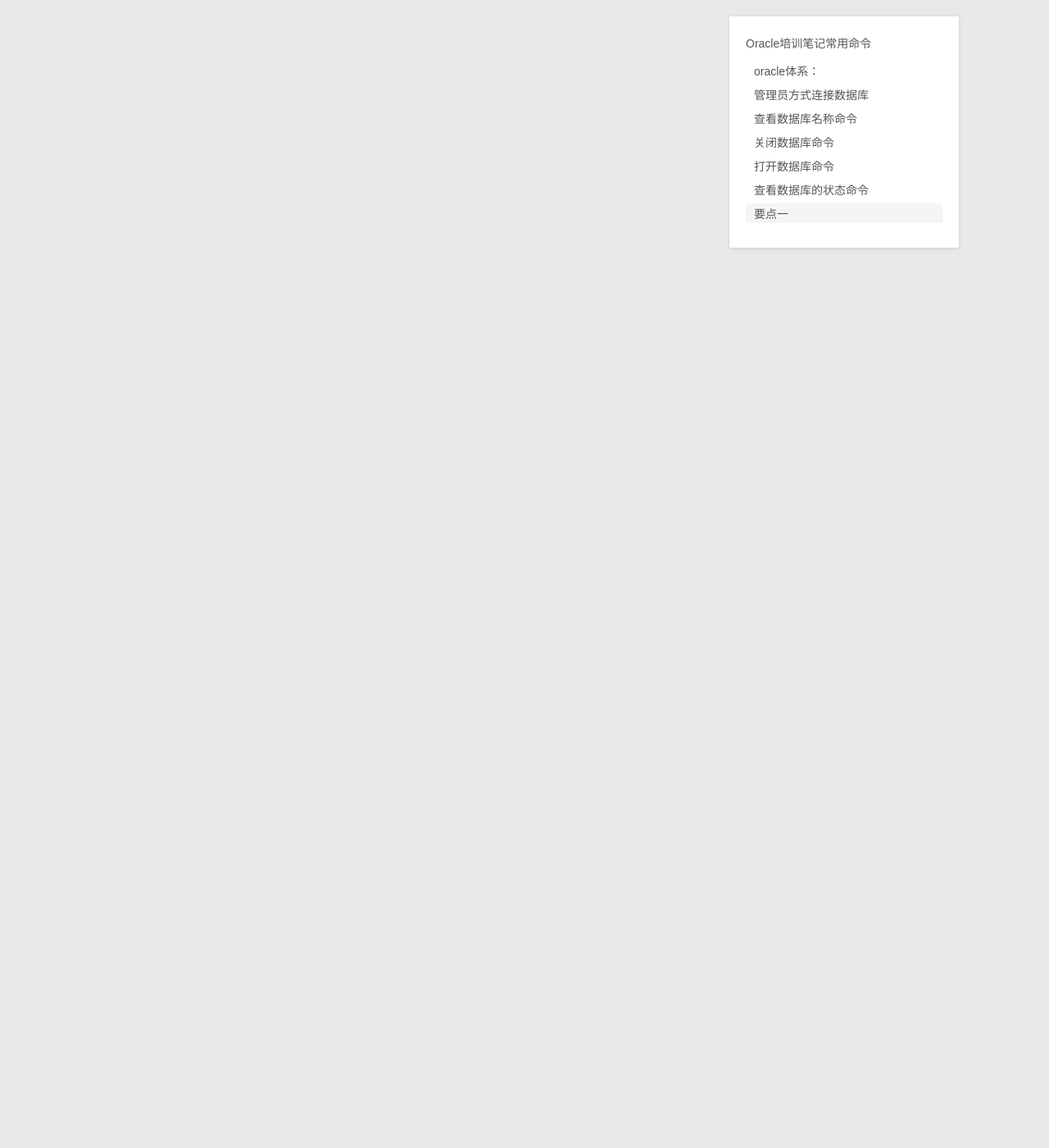
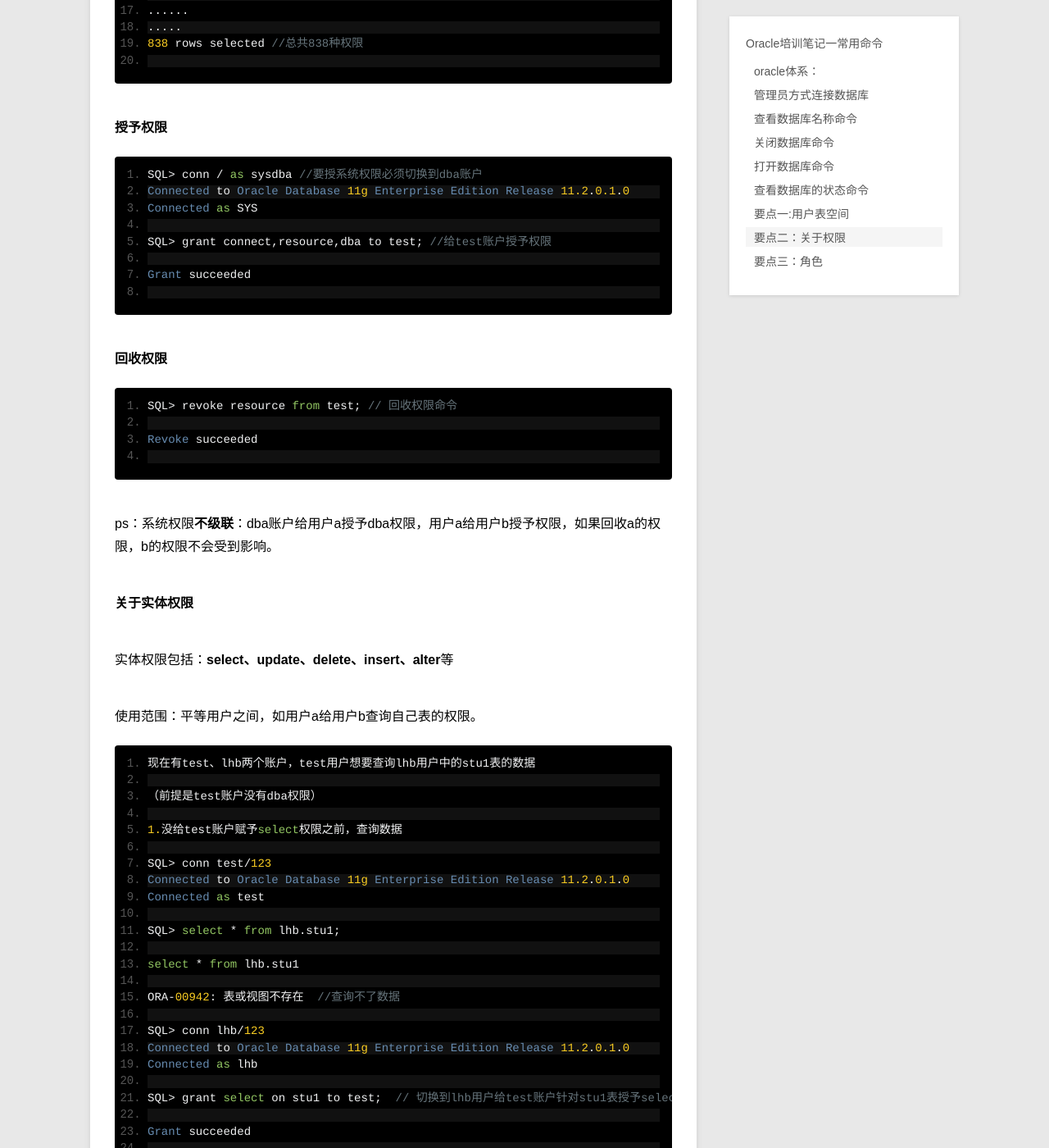
Before and after one commit to lihb/lihb.github.com, a Jekyll site: the page built from _posts/blog/2014-07-24-Oracle培训笔记一.md, in a window 1280 px wide and 1400 px high, scrolled down 8073 px. Shown: the whole window at 82% size. Built offline with Jekyll 4.4.1, drawn with Linux system fonts in a browser that asks for light colours; Markdown is read by kramdown in place of the engine named in the settings; comment, search, counter and statistics services are not loaded; some of the changed text lies outside the part shown.

Commit message:
modify oracle note 140725 10:29

````diff
--- a/_posts/blog/2014-07-24-Oracle培训笔记.md
+++ b/_posts/blog/2014-07-24-Oracle培训笔记一.md
@@ -1,6 +1,6 @@
 ---
 layout: post
-title: Oracle培训笔记
+title: Oracle培训笔记一
 description: 记录oracle要点和重点
 category: blog
 ---
@@ -121,7 +121,7 @@ OPEN   //open为正常
 
 ```
 
-## 要点一
+## 要点一:用户表空间
 
 
 **Oracle的功能由管理+开发完成**
@@ -182,7 +182,26 @@ ps：其中**usertemptbs1**为临时表空间的名字，**tempfile**表示临
 
 ps：数据文件的位置如下图所示：
 
-![数据文件](/images/shujuwenjian.jpg)
+![数据文件](/images/oracle/shujuwenjian.jpg)
+
+**增大表空间大小**
+
+- 方法一：增加数据文件
+
+```
+SQL> alter tablespace tbs2 add datafile 'c:\tablespace\tbs0725.dbf' size 10m;  //为tbs2表空间怎加一个数据文件
+
+Tablespace altered
+
+```
+- 方法二：修改原数据文件大小
+
+```
+SQL> alter database datafile 'c:\tablespace\tbs2.dbf' resize 25m; // 直接修改tbs2表空间的大小
+
+Database altered
+
+```
 
 **删除表空间命令**
 
@@ -290,8 +309,162 @@ STU3                           TBS1  //默认表空间已经改成tbs1了
 
 ```
 
+## 要点二：关于权限
 
+**分类**：
 
+ * 系统权限：系统规定的用户使用的数据库的权限（针对用户）
+
+   - connect：登陆数据库的权限
+
+   - resource：资源权限，用户可以创建实体（如：创建表、创建视图等）
+
+   - dba：管理员权限（系统管理的权限）
+
+ * 实体权限：某种权限用户对其他用户的表、视图的存取权限（针对表、视图）
+
+**查看dba用户的权限**
+
+```
+QL> conn / as sysdba
+Connected to Oracle Database 11g Enterprise Edition Release 11.2.0.1.0
+Connected as SYS
+
+SQL> select * from dba_sys_privs;
+
+GRANTEE                        PRIVILEGE                                ADMIN_OPTION
+------------------------------ ---------------------------------------- ------------
+DBA                            CREATE SESSION                           YES
+DBA                            ALTER SESSION                            YES
+DBA                            DROP TABLESPACE                          YES
+DBA                            BECOME USER                              YES
+DBA                            DROP ROLLBACK SEGMENT                    YES
+......
+......
+......
+......
+.....
+838 rows selected //总共838种权限
+
+```
+**授予权限**
+
+```
+SQL> conn / as sysdba //要授系统权限必须切换到dba账户
+Connected to Oracle Database 11g Enterprise Edition Release 11.2.0.1.0
+Connected as SYS
+
+SQL> grant connect,resource,dba to test; //给test账户授予权限
+
+Grant succeeded
+
+```
+
+**回收权限**
+
+```
+SQL> revoke resource from test; // 回收权限命令
+
+Revoke succeeded
+
+```
+
+ps：系统权限**不级联**：dba账户给用户a授予dba权限，用户a给用户b授予权限，如果回收a的权限，b的权限不会受到影响。
+
+**关于实体权限**
+
+实体权限包括：**select、update、delete、insert、alter**等
+
+使用范围：平等用户之间，如用户a给用户b查询自己表的权限。
+
+```
+现在有test、lhb两个账户，test用户想要查询lhb用户中的stu1表的数据
+
+（前提是test账户没有dba权限）
+
+1.没给test账户赋予select权限之前，查询数据
+
+SQL> conn test/123
+Connected to Oracle Database 11g Enterprise Edition Release 11.2.0.1.0
+Connected as test
+
+SQL> select * from lhb.stu1;
+
+select * from lhb.stu1
+
+ORA-00942: 表或视图不存在  //查询不了数据
+
+SQL> conn lhb/123
+Connected to Oracle Database 11g Enterprise Edition Release 11.2.0.1.0
+Connected as lhb
+
+SQL> grant select on stu1 to test;  // 切换到lhb用户给test账户针对stu1表授予select权限
+
+Grant succeeded
+
+SQL> conn test/123
+Connected to Oracle Database 11g Enterprise Edition Release 11.2.0.1.0
+Connected as test
+
+SQL> select * from lhb.stu1;  // 切换到test账户，再次查询；成功查询到数据
+
+                                     ID   NAME                 EMAIL                                                                                  AGE
+                                  ------ -------             ----------------                                                                  -------------
+                                    100  java100              java100@126.com                                                                         33
+                                    101  java101              java101@126.com                                                                        323
+                                    201  java201              java201@126.com                                                                       3233
+                                    301  java301              java301@125.com                                                                         44
+                                    401  java401              java401@125.com                                                                        445
+
+5 rows selected
+
+```
+**ps：**
+
+给用户一次性授予增删改查权限。
+
+```
+SQL> grant all on stu1 to test; // all 关键字
+
+Grant succeeded
+
+```
+
+## 要点三：角色
+
+主要是四个步骤：**创建角色、赋予角色权限、将角色分配给用户、删除角色**
+
+* 创建角色：
+
+```
+SQL> create role role1;
+
+Role created
+```
+* 给角色赋予权限
+
+```
+SQL> grant connect,resource to role1;
+
+Grant succeeded
+```
+* 给用户分配角色
+
+```
+SQL> grant role1 to test;
+
+Grant succeeded
+```
+* 删除角色
+
+```
+SQL> drop role role1;
+
+Role dropped
+
+```
+
+**ps:**删除角色后，用户的权限也会相应消失（举个例子，角色的功能类似于一个小组的组长，如组长是小明，小明拥有组长的角色，他就有了组长的权限，假设哪天不需要小组长了，小明的权限也就消失了）。
 
 
 
````
Also changed, not shown: images/oracle/shujuwenjian.jpg (renamed from images/shujuwenjian.jpg).
